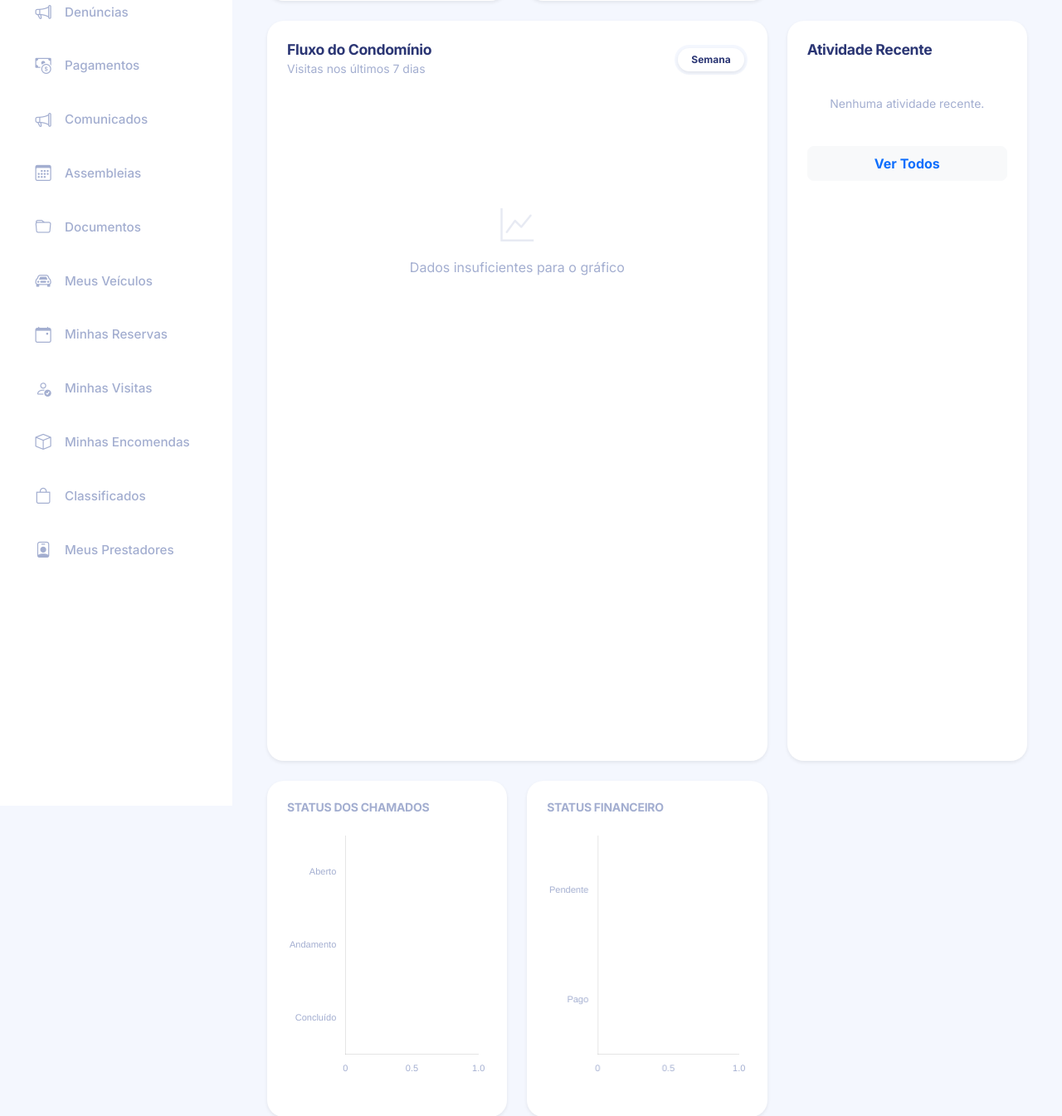
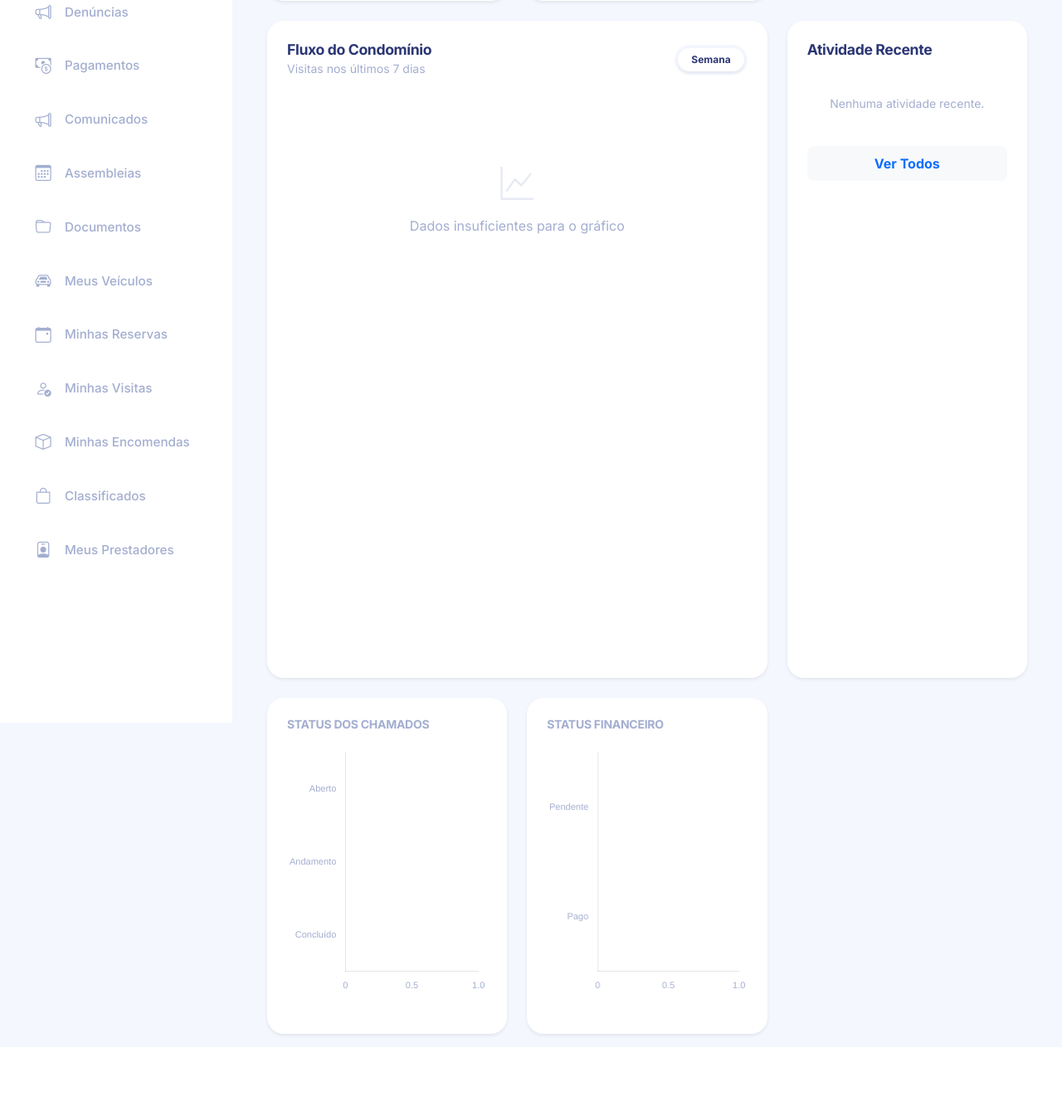
Before and after one commit to italoTT1995/condogest, a Flask app: page / in a window 1280 px wide. Shown: the part 373-1718 px from the top of the page at 83% size. After the commit the page ends 1624 px from the top, so only its background shows below. Run offline with Flask 3, Linux system fonts and the light colour scheme; the visitor is signed in with stand-in values (Sample User, id 1); data that the repository does not hold is empty; some libraries are stand-ins or nearby versions.

Commit message:
Decrease main chart height to 220px to balance layout

```diff
--- a/app/templates/index.html
+++ b/app/templates/index.html
@@ -93,7 +93,7 @@
                 </div>
             </div>
             <div class="card-body px-4 pb-4">
-                <div style="height: 320px; width: 100%;">
+                <div style="height: 220px; width: 100%;">
                     {% if visitor_stats %}
                     <canvas id="mainTrendChart"></canvas>
                     {% else %}
```
